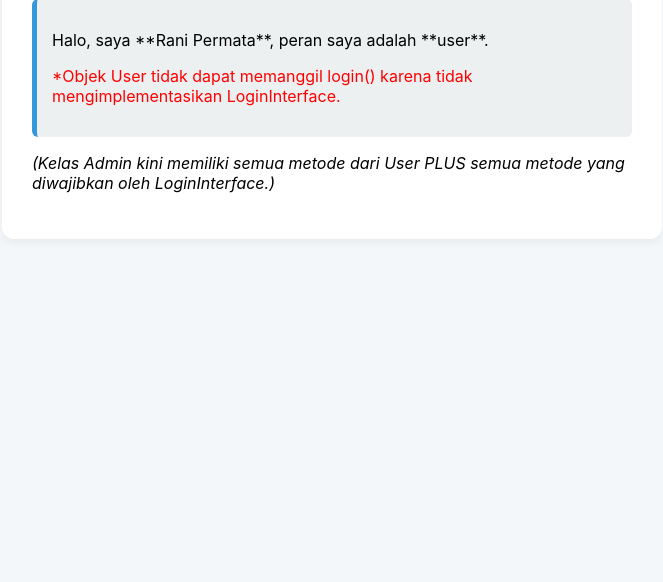
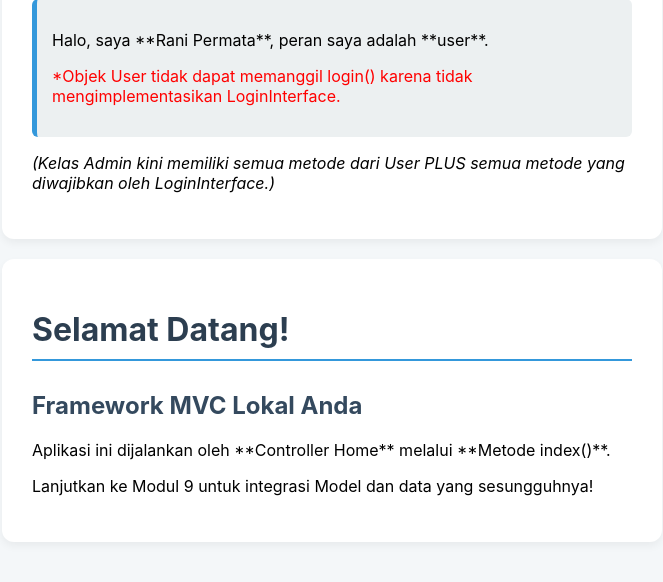
Before and after one commit to DinaDelmiana/Praktikum_Web2_Sem5, a PHP site: page / in a window 1280 px wide. Shown: the part 3217-3799 px from the top of the page, without its empty margins (308-971 px from the left). Before the commit the page ends 3410 px from the top, so only its background shows below. Run offline with PHP 8.4, Linux system fonts and the light colour scheme.

Commit message:
MODUL 8: CONTROLLER

```diff
--- a/index.php
+++ b/index.php
@@ -180,6 +180,24 @@ h2 { color: #34495e; margin-top: 30px; }
 
       </div>
 
+      <!-- modul 8 -->
+    <div class="container">
+        <h1><?php echo isset($judul) ? htmlspecialchars($judul) : 'Selamat Datang!'; ?></h1>
+        <h2>Framework MVC Lokal Anda</h2>
+        <p>Aplikasi ini dijalankan oleh **Controller Home** melalui **Metode index()**.</p>
+
+        <?php if (isset($nama)) : ?>
+          <div class="info-box">
+            <p>Data dinamis berhasil dikirimkan dari Controller:</p>
+            <p>Halo, nama saya adalah <strong><?php echo htmlspecialchars($nama);
+                ?></strong>.</p>
+          </div>
+          <?php endif; ?>
+
+
+            <p>Lanjutkan ke Modul 9 untuk integrasi Model dan data yang sesungguhnya!</p>
+    </div>
+
 
 </body>
 </html>
--- a/public/index.php
+++ b/public/index.php
@@ -4,7 +4,7 @@
  // FRONT CONTROLLER - TITIK MASUK UTAMA APLIKASI
  // ===============================================
  // Pastikan file Router (App.php) dimuat
- require_once '../app/core/App.php';
+ require_once '../app/core/Controller.php';
 
  // Instansiasi dan jalankan App (Router)
 $app = new App;
```
Also changed, not shown: app/controllers/Home.php (+13 -1 lines), app/core/Controller.php (added, +46 -0 lines).
